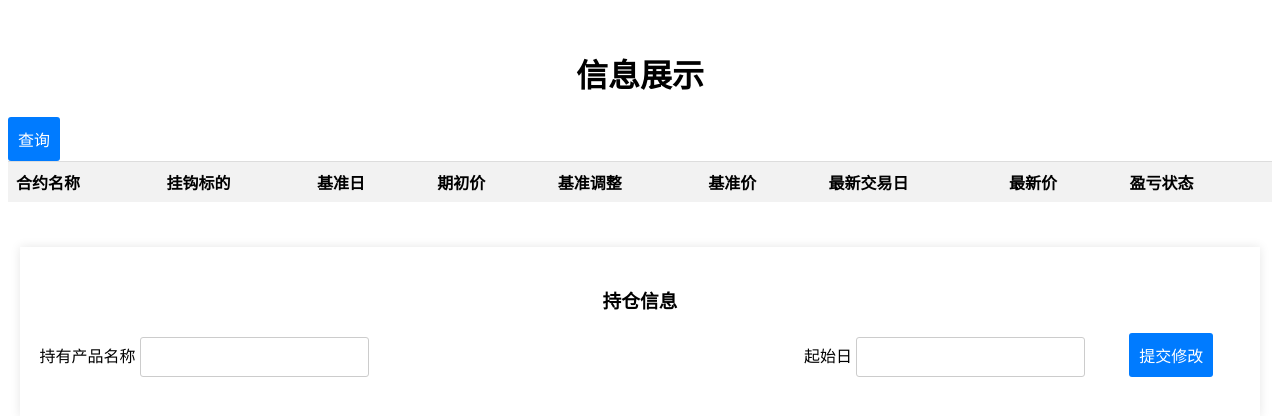
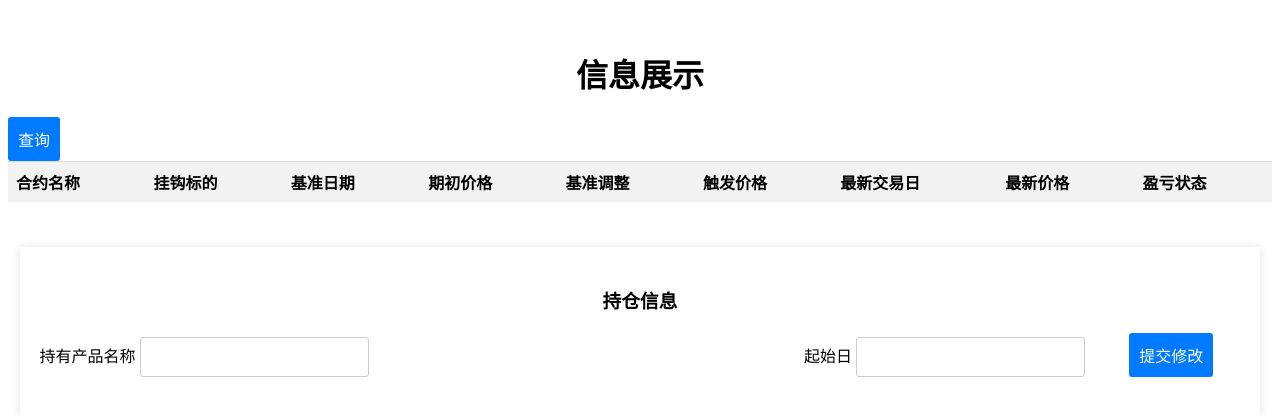
Before and after one commit to bytedynamic/snowballmonitor, a plain HTML site: page index.html in a window 1280 px wide. Drawn offline with Linux system fonts and the light colour scheme.

Commit message:
Update index.html v1.2

```diff
--- a/index.html
+++ b/index.html
@@ -1,11 +1,3 @@
-<!--
- * @Author: bytedynamic sufelin@qq.com
- * @Date: 2023-12-18 10:18:29
- * @LastEditors: bytedynamic sufelin@qq.com
- * @LastEditTime: 2023-12-20 19:25:19
- * @FilePath: \gitcode\gitee\bytedynamic\private\kitchen\snowball_monitor\index.html
- * @Description: 这是默认设置,请设置`customMade`, 打开koroFileHeader查看配置 进行设置: https://github.com/OBKoro1/koro1FileHeader/wiki/%E9%85%8D%E7%BD%AE
--->
 <!DOCTYPE html>
 <html lang="zh-CN">
 <head>
@@ -138,12 +130,12 @@
                 <tr>
                     <th>合约名称</th>
                     <th>挂钩标的</th>
-                    <th>基准日</th>
-                    <th>期初价</th>
+                    <th>基准日期</th>
+                    <th>期初价格</th>
                     <th>基准调整</th>
-                    <th>基准价</th>
+                    <th>触发价格</th>
                     <th>最新交易日</th>
-                    <th>最新价</th>
+                    <th>最新价格</th>
                     <th>盈亏状态</th>
                 </tr>
             </thead>
```
